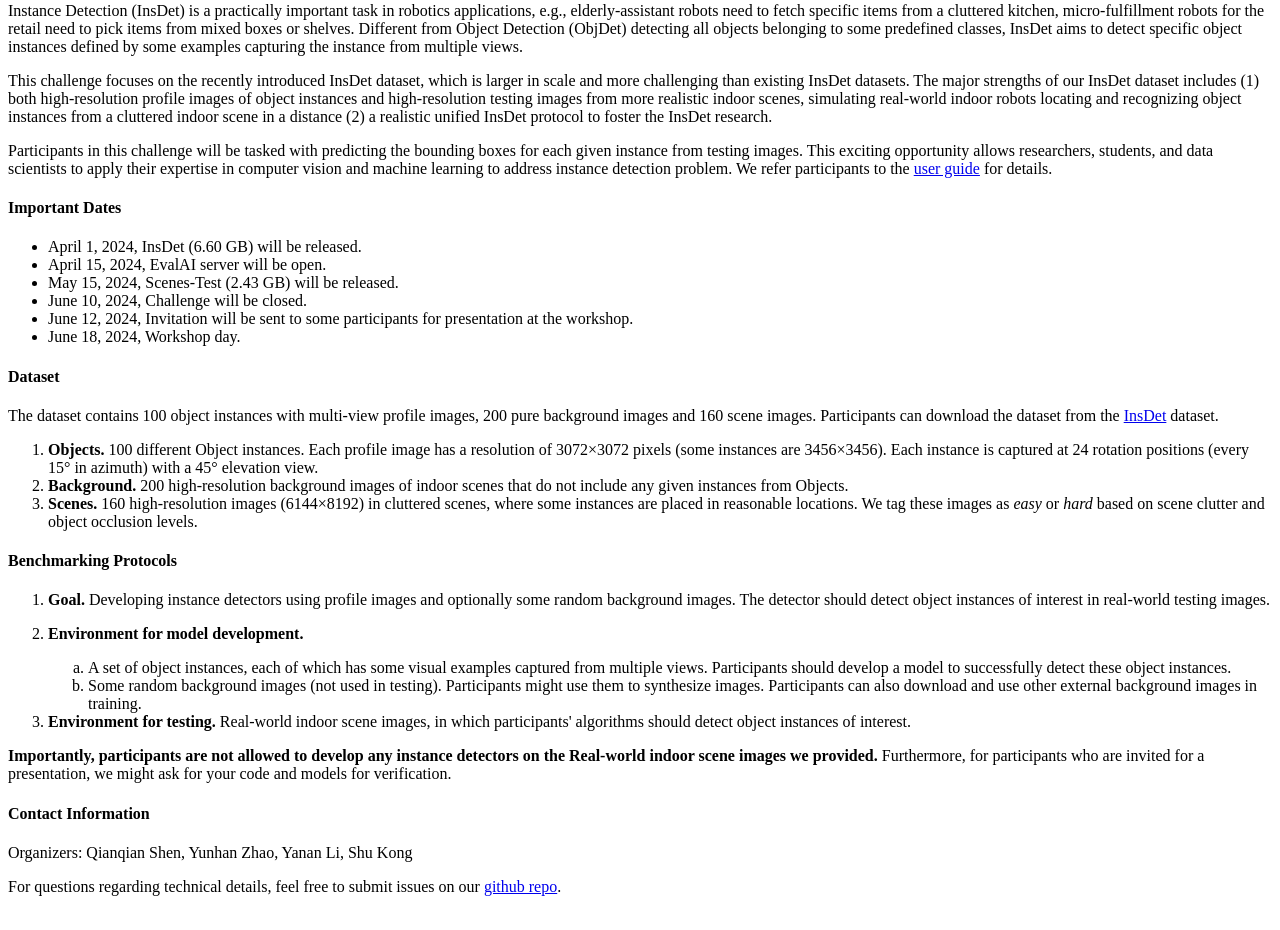
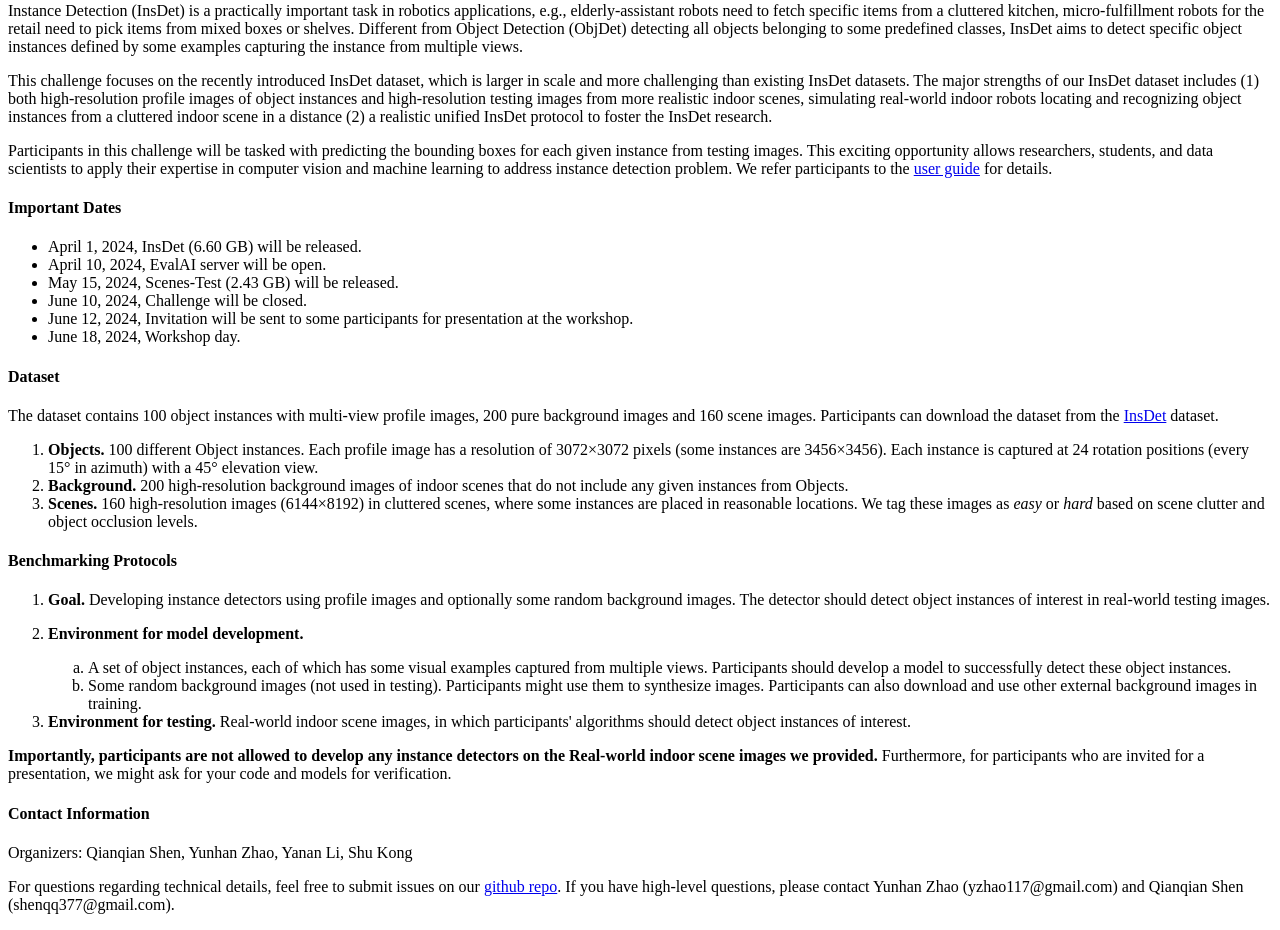
Before and after one commit to shenqq377/InsDetChallenge-CVPR2024, a Python web app: template templates/description.html in a window 1280 px wide. Shown: the part 767-1697 px from the top of the page. Before the commit the page ends 1663 px from the top, so only its background shows below. Run offline with Jinja, Linux system fonts and the light colour scheme; the template is opened without the code that fills it, so the values that code supplies are empty.

Commit message:
Update description.html

```diff
--- a/templates/description.html
+++ b/templates/description.html
@@ -8,7 +8,7 @@
 <h4>Important Dates</h4>
 <ul>
 <li>April 1, 2024, InsDet (6.60 GB) will be released.</li>
-<li>April 15, 2024, EvalAI server will be open.</li>
+<li>April 10, 2024, EvalAI server will be open.</li>
 <li>May 15, 2024, Scenes-Test (2.43 GB) will be released.</li>
 <li>June 10, 2024, Challenge will be closed.</li>
 <li>June 12, 2024, Invitation will be sent to some participants for presentation at the workshop.</li>
@@ -36,4 +36,4 @@
 <b>Importantly, participants are not allowed to develop any instance detectors on the Real-world indoor scene images we provided.</b> Furthermore, for participants who are invited for a presentation, we might ask for your code and models for verification.
 <h4>Contact Information</h4>
 <p>Organizers: Qianqian Shen, Yunhan Zhao, Yanan Li, Shu Kong</p>
-<p>For questions regarding technical details, feel free to submit issues on our <a href="https://github.com/shenqq377/instance_detection_challenge">github repo</a>.</p>
+<p>For questions regarding technical details, feel free to submit issues on our <a href="https://github.com/shenqq377/instance_detection_challenge">github repo</a>. If you have high-level questions, please contact Yunhan Zhao (yzhao117@gmail.com) and Qianqian Shen (shenqq377@gmail.com).</p>
```
